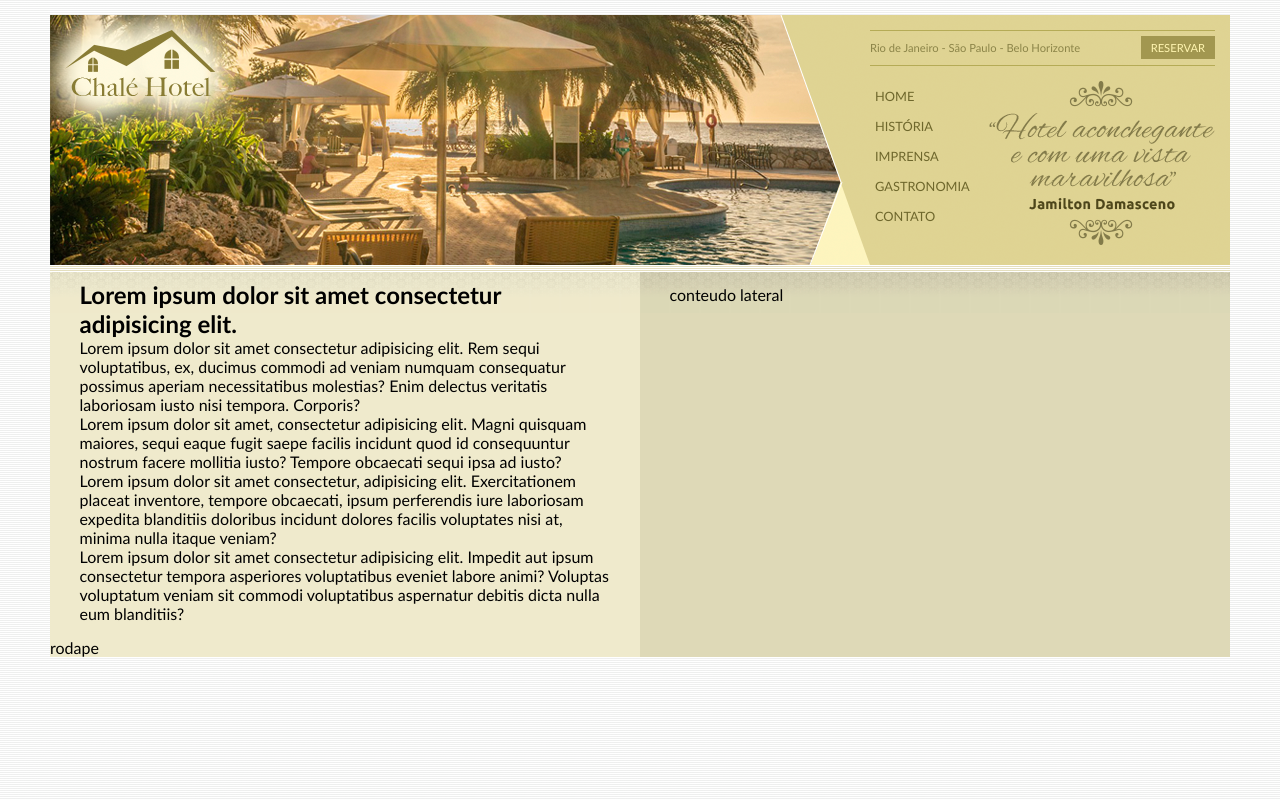
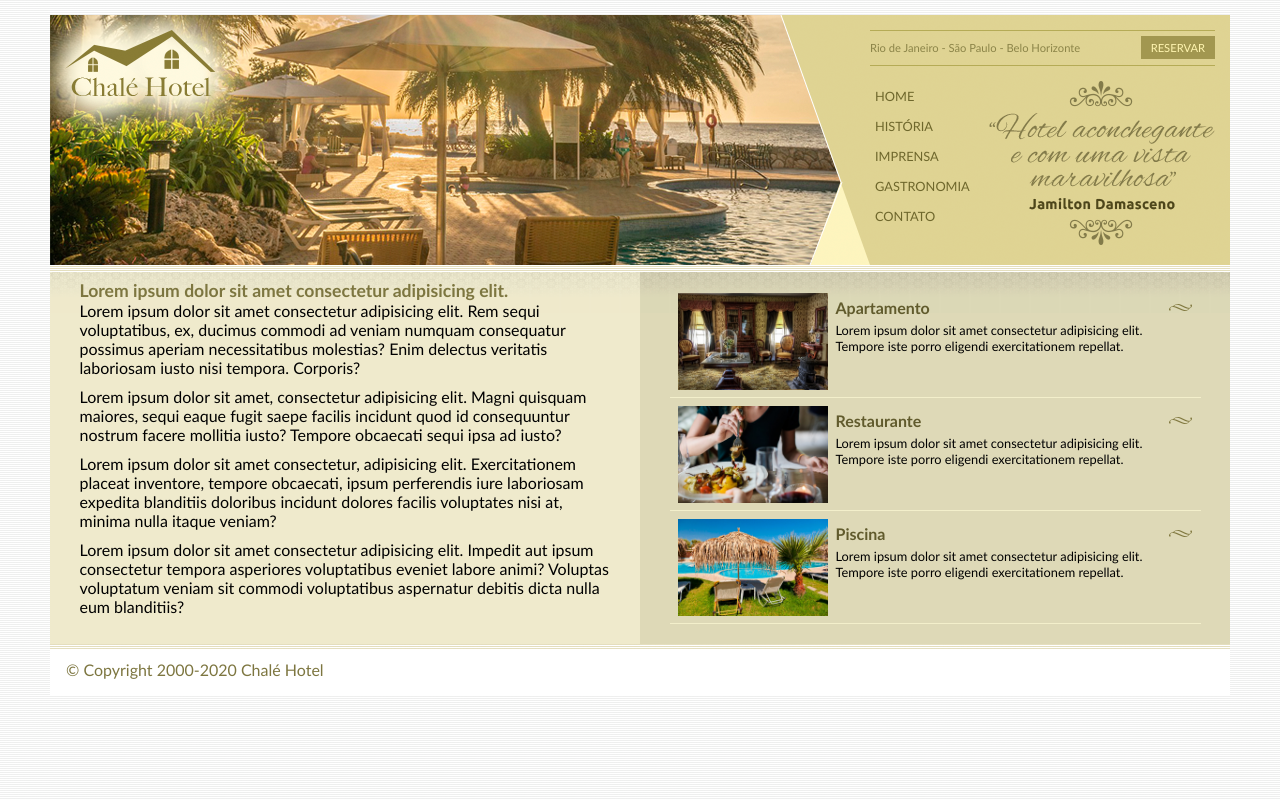
Before and after one commit to dgleyramos1/chale-hotel, a plain HTML site: page index.html in a window 1280 px wide. Drawn offline with Linux system fonts and the light colour scheme.

Commit message:
conteúdos criados em ambos os containers, projeto finalizado

```diff
--- a/css/style.css
+++ b/css/style.css
@@ -143,7 +143,55 @@ ul#navegacao a:hover {
 }
 
 
-
 #rodape {
     clear: both;
+    padding: 16px;
+    background: #fff url(../img/bg-rodape.png) repeat-x top;
+    color: #7d7640;
 }
+
+
+/*Formatações de textos*/
+
+h2 {
+    color: #7d7640;
+    font-size: 1.1em;
+    padding: 0px 0px;
+}
+
+p {
+    font-size: 1em;
+    margin-bottom: 10px;
+}
+
+
+/*Formatações da area lateral*/
+
+#beneficios li {
+    padding: 8px;
+    border-bottom: 1px solid #f3efcb;
+    height: 6em;
+}
+
+#beneficios li a img {
+    float: left;
+    margin-right: 8px;
+}
+
+
+#beneficios li a p {
+    color: #000;
+    font-size: 0.8em;
+}
+
+#beneficios li a h3 {
+    font-size: 1em;
+    color: #615b2d;
+    padding: 5px 0;
+    background: url(../img/ornamento.png) no-repeat center right;
+}
+
+#beneficios li:hover {
+    background: #f6f3d6;
+    cursor: pointer;
+}
--- a/index.html
+++ b/index.html
@@ -62,11 +62,38 @@
 
         <div id="area-lateral"><!--Inicio da area lateral-->
             <div class="conteudo">
-                conteudo lateral
+                <ul id="beneficios">
+                    <li>
+                        <a href="">
+                            <img src="img/apartamento.jpg" width="150" alt="apartamento">
+                            <h3>Apartamento</h3>
+                            <p>Lorem ipsum dolor sit amet consectetur adipisicing elit. Tempore iste porro eligendi exercitationem repellat.</p>
+                        </a>
+                    </li>
+
+                    <li>
+                        <a href="">
+                            <img src="img/restaurante.jpg" width="150" alt="restaurante">
+                            <h3>Restaurante</h3>
+                            <p>Lorem ipsum dolor sit amet consectetur adipisicing elit. Tempore iste porro eligendi exercitationem repellat.</p>
+                        </a>
+                    </li>
+
+                    <li>
+                        <a href="">
+                            <img src="img/piscina.jpg" width="150" alt="piscina">
+                            <h3>Piscina</h3>
+                            <p>Lorem ipsum dolor sit amet consectetur adipisicing elit. Tempore iste porro eligendi exercitationem repellat.</p>
+
+                        </a>
+                    </li>
+                </ul>
             </div>
         </div><!--Fim da area lateral-->
         <div id="rodape">
-            rodape
+            <span>
+                &copy; Copyright 2000-2020 Chalé Hotel
+            </span>
         </div>
     </div><!--Fim do container principal-->
 </body>
```
